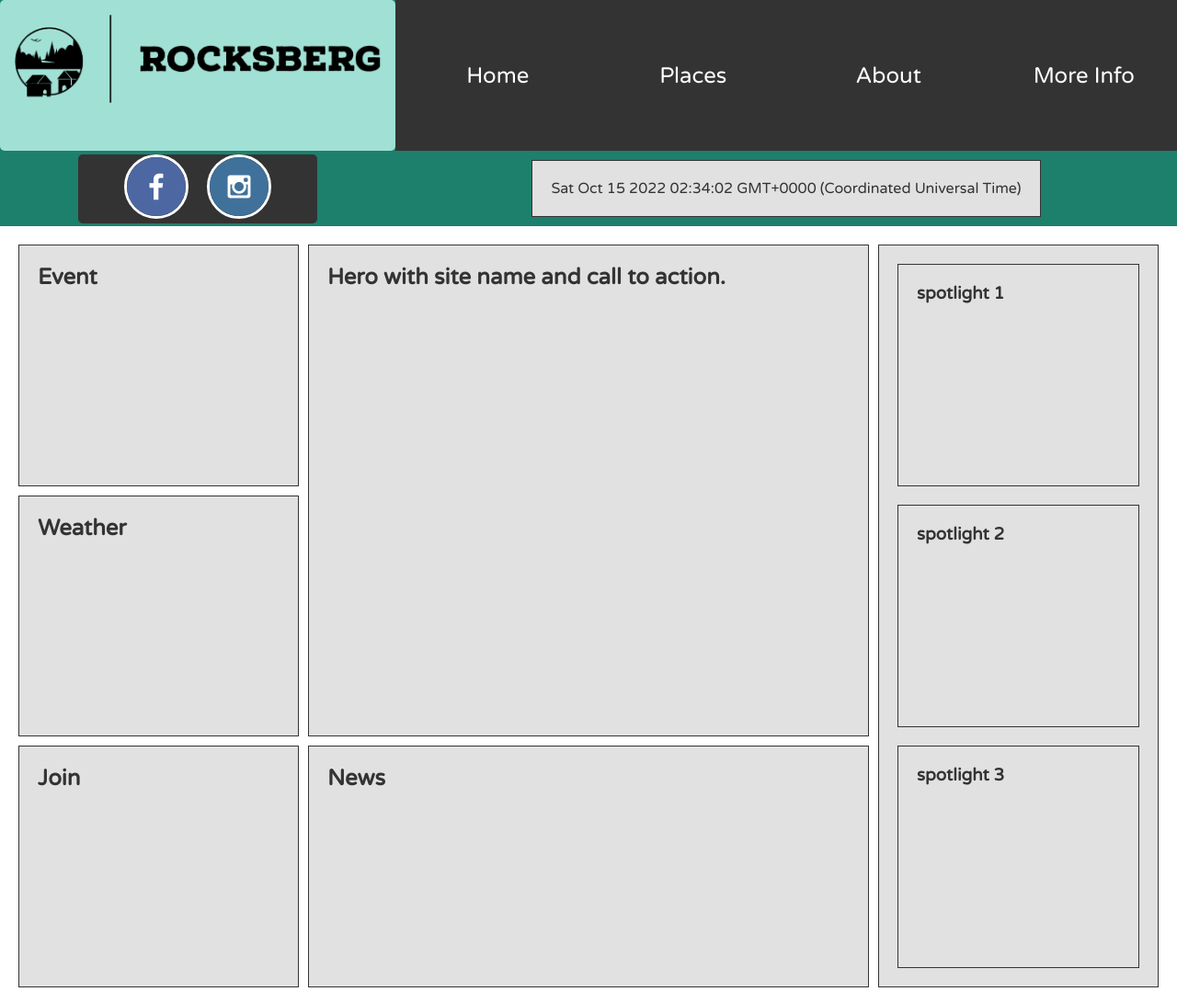
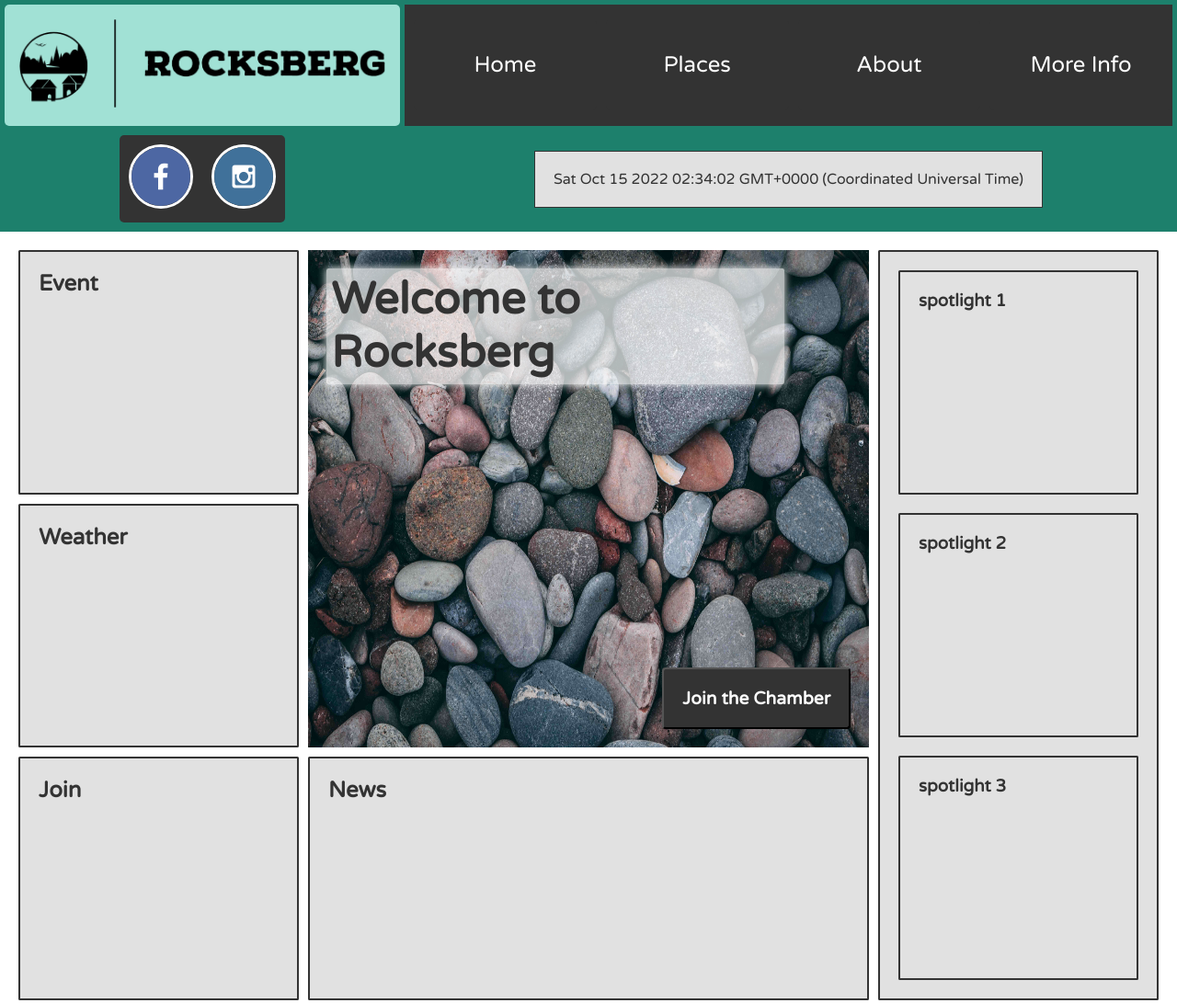
Before and after one commit to mbehymer/wdd230, a plain HTML site: page Chamber/index.html in a window 1280 px wide. Shown: the top 1091 px of the page at 92% size. Drawn offline with Linux system fonts and the light colour scheme; a web font is replaced by a local one.

Commit message:
I added the banner to the chamber file.

```diff
--- a/Chamber/css/base.css
+++ b/Chamber/css/base.css
@@ -26,16 +26,34 @@ img {
     max-width:100%;
 }
 
+h1 {
+    font-size: 3rem;
+}
+
+button {
+    background-color:#333333;
+    color: white;
+    padding: 20px;
+    font-size: 1.2rem;
+    border-radius: 4px;
+    font-weight: bold;
+}
+
 nav {
     background-color: white;
     /* border-bottom: 1px solid #333333; */
 
-    display: flex;
-    flex-wrap: wrap;
-    justify-content: space-between;
+    display: grid;
+    grid-template-columns: 1fr 2fr 1fr;
+
+    /* flex-wrap: wrap; */
+    /* justify-content: c; */
+    justify-items: center;
     background-color:#1D806C;
+    padding: 5px;
+
     /* padding: 20px; */
-    /* gap: 5px; */
+    gap: 5px;
 }
 
 #hamburger-btn {
@@ -49,6 +67,7 @@ nav {
     padding: 15px;
     background-color: #a1e1d5;
     border-radius: 5px;
+    align-self: center;
 }
 
 /* #logo-container img { */
@@ -59,13 +78,15 @@ nav {
 
 #nav-link-container {
     width: 100%;
-
 }
 
 
 #social-container {
     /* background-color: #ffffff; */
-    padding: 0 50px;
+
+    display: flex;
+    align-self: center;
+    padding: 10px 10px;
     background-color: #333333;
     border-radius: 5px;
     /* width: 20vw; */
@@ -106,10 +127,24 @@ nav ul li a:hover {
 }
 
 #current-date {
-    margin: 10px;
+    grid-column: 2/3;
+
+    /* grid-column: 2/3;
+    grid-row: 1/2; */
+    /* margin: 10px; */
     padding: 20px;
     background-color: #e1e1e1;
     border: 1px solid #333333;
+    align-self: center;
+}
+
+
+#info-banner {
+    width: 90%;
+    text-align: center;
+    font-size: 2rem;
+    padding: 20px;
+    margin: 5% auto;
 }
 
 #main-content-grid {
@@ -121,11 +156,48 @@ nav ul li a:hover {
 
 }
 
+.warning {
+    /* min-height: 200px; */
+    background-color: #802e1155;
+    border: 2px solid #802e11;
+    border-radius: 1.5px;
+    padding: 20px;
+}
+
 .box {
     min-height: 200px;
     background-color: #e1e1e1;
-    border: 1px solid #333333;
+    border: 2px solid #333333;
+    border-radius: 1.5px;
     padding: 20px;
+}
+
+#hero-container {
+    position: relative;
+    overflow: hidden;
+}
+
+#hero-container img {
+    height: 100%;
+    overflow: hidden;
+}
+
+#hero-container h1 {
+    position: absolute;
+    left: 20px;
+    top: 20px;
+    background-color: #FFFFFFb1;
+    padding: 5px;
+    max-width: 80%;
+    box-shadow: 0px 0px 10px #FFFFFF;
+    border-radius: 2px;
+}
+
+#hero-container button {
+    position: absolute;
+    right: 20px;
+    bottom: 20px;
+
 }
 
 #spotlight-container {
--- a/Chamber/css/large.css
+++ b/Chamber/css/large.css
@@ -5,7 +5,7 @@
     nav {
         display: grid;
         grid-template-columns: 1fr 6fr;
-        grid-template-rows: 2fr 1fr;
+        grid-template-rows: 5fr 4fr;
         justify-items: center;
         /* gap: 20px; */
     }
@@ -19,6 +19,7 @@
         grid-column: 2/3;
         grid-row: 1/2;
         align-items: center;
+        /* align-self: center; */
         /* padding: 0 10px; */
 
     }
--- a/Chamber/index.html
+++ b/Chamber/index.html
@@ -36,11 +36,14 @@
                 <li class="nav-link"><a href="#">More Info</a></li>
             </ul>
         </nav>
+        <div id="info-banner" class="warning">Come Join us at 6pm this Wednesday</div>
     </header>
     <main>
         <div id="main-content-grid">
-            <section id="hero-container" class="box">
-                <h2>Hero with site name and call to action.</h2>
+            <section id="hero-container">
+                <img src="./images/rocks.jpg" alt="Hero image of rocks">
+                <h1>Welcome to Rocksberg</h1>
+                <button>Join the Chamber</button>
             </section><section id="event-container" class="box">
                 <h2>Event</h2>
             </section>
@@ -78,6 +81,7 @@
                 <p><span id="year"></span> - Matthew Behymer - Idaho</p>
                 <p>WDD 230 Project</p>
                 <p>Last Modified: <span id="last-change"></span></p>
+                <p>Rocksberg Location: <a href="https://goo.gl/maps/wn699n6enLtiACYx8">&#128205;</a></p>
             </div>
         </div>
     </footer>
--- a/Chamber/js/main.js
+++ b/Chamber/js/main.js
@@ -19,5 +19,15 @@ hamburgerBtn.addEventListener("click", ()=> {
     navLinks = document.querySelectorAll(".nav-link");
     navLinks.forEach(link => {
         link.classList.toggle("show-nav");
-    })
-})
+    });
+});
+
+const currentDay = dat_now.getDay()
+
+if (currentDay === 5 || currentDay === 1){
+    document.querySelector("#info-banner").style.display = "block";
+} else {
+    document.querySelector("#info-banner").style.display = "none";
+
+}
+console.log(dat_now.getDay());
```
Also changed, not shown: Chamber/images/rocks.jpg (renamed from lesson03/images/rocks.jpg).
